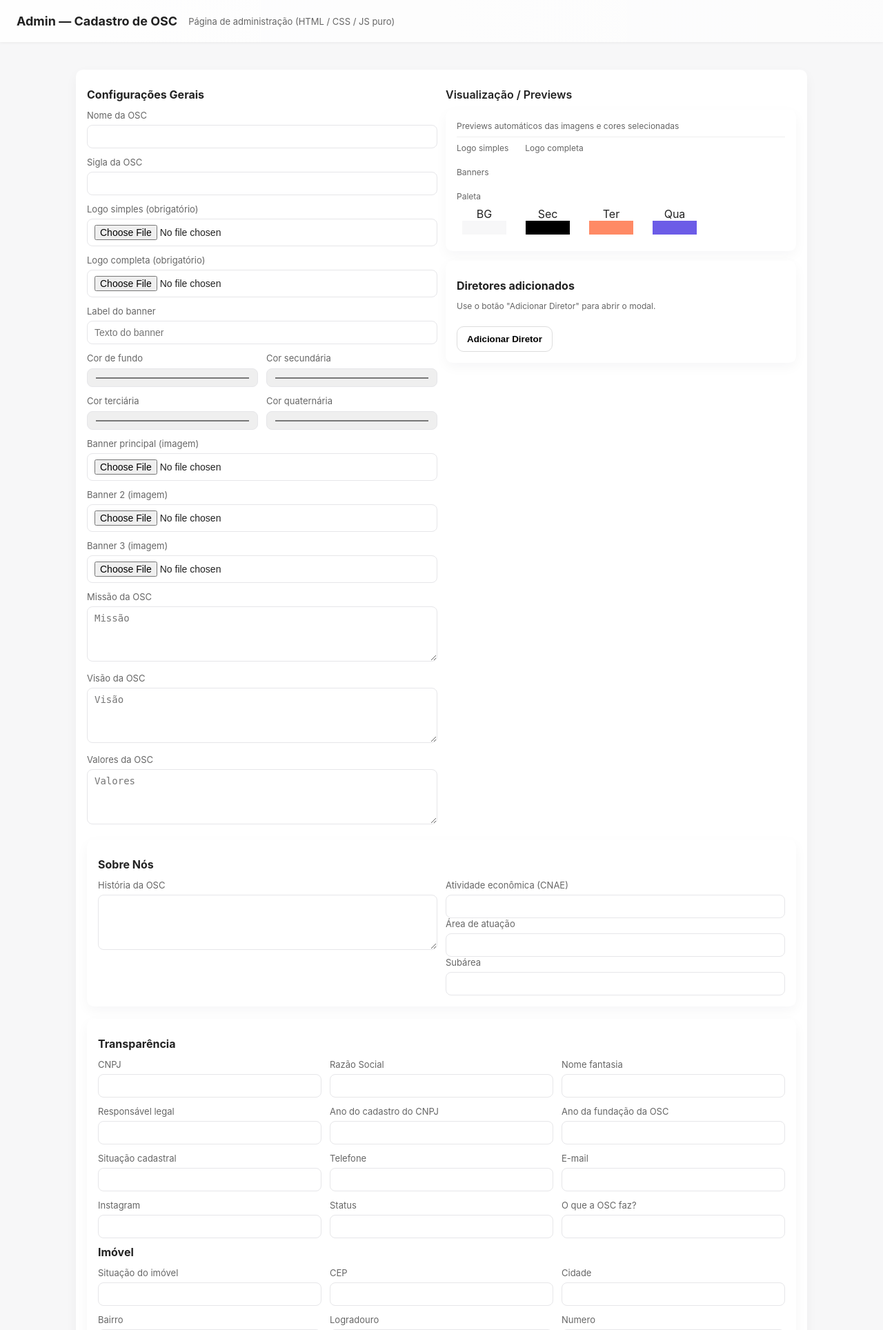
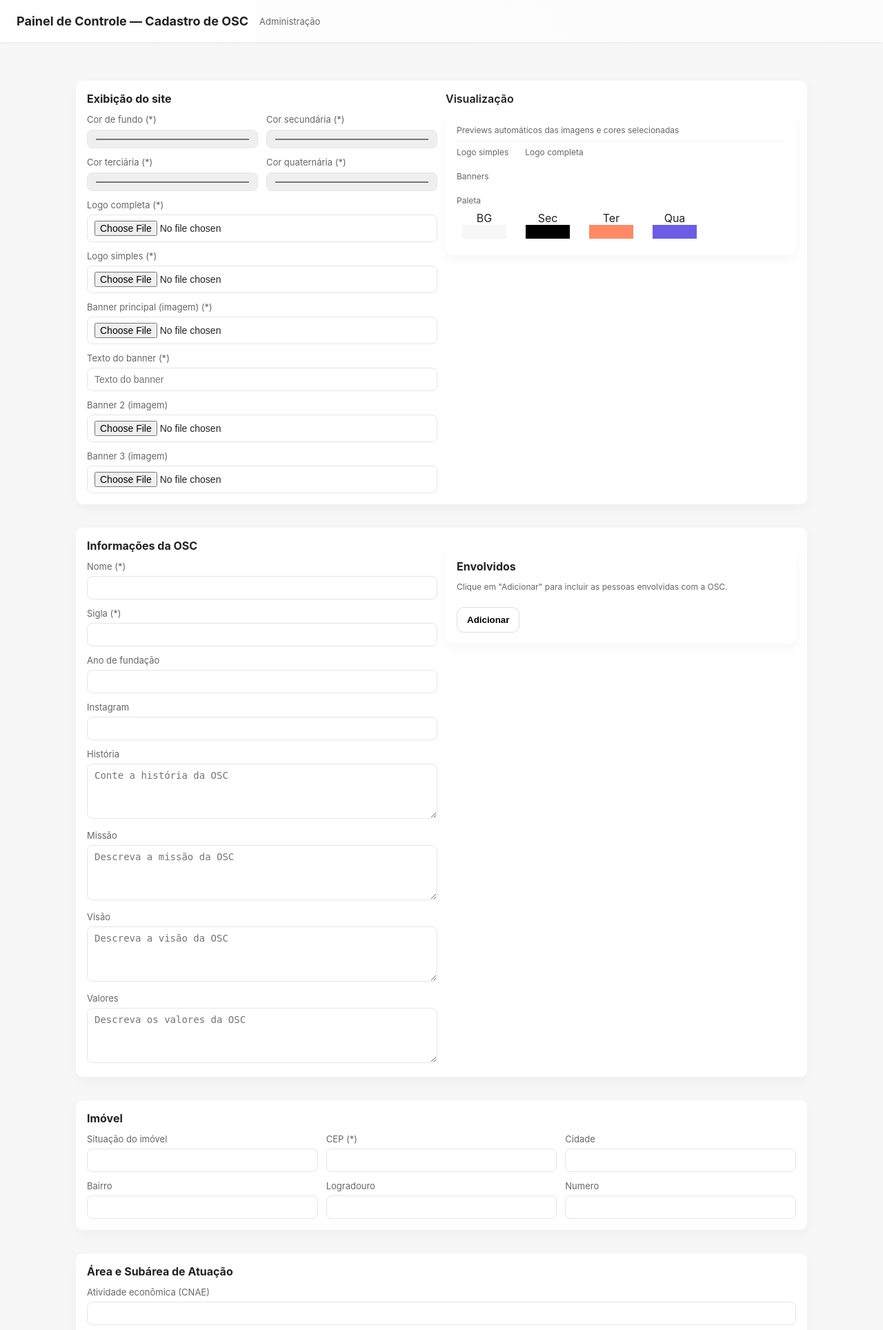
Before and after one commit to Pedro25camposalves/oscs, a PHP site: page /cadastro_osc.php in a window 1280 px wide. Shown: the top 1928 px of the page at 69% size. Run offline with PHP 8.4, Linux system fonts and the light colour scheme.

Commit message:
fix: ajustes no front para melhor organização

```diff
--- a/cadastro_osc.php
+++ b/cadastro_osc.php
@@ -60,7 +60,7 @@
         }
 
         .card h2 {
-            margin: 10px 0 12px 0;
+            margin: 0 0 12px 0;
             font-size: 16px
         }
 
@@ -244,62 +244,55 @@
 
 <body>
     <header>
-        <h1>Admin — Cadastro de OSC</h1>
-        <div class="muted">Página de administração (HTML / CSS / JS puro)</div>
+        <h1>Painel de Controle — Cadastro de OSC</h1>
+        <div class="muted">Administração</div>
     </header>
 
     <main>
-        <form id="oscForm" class="card" onsubmit="event.preventDefault();saveData()">
 
+        <form id="oscForm" onsubmit="event.preventDefault();saveData()">
+            <!-- SEÇÃO 1 -->
+            <div style="margin-top:16px" class="card">
                 <div class="grid cols-2">
+                    <!-- LADO ESQUERDO -->
                     <div>
-                    <h2>Configurações Gerais</h2>
+                        <h2>Exibição do site</h2>
                         <div class="grid">
-                        <div>
-                            <label for="nomeOsc">Nome da OSC</label>
-                            <input id="nomeOsc" type="text" />
+                            <div class="row">
+                               <div style="flex:1">
+                                    <label for="bgColor">Cor de fundo (*)</label>
+                                   <input id="bgColor" type="color" value="#f7f7f8" required />
+                                </div>
+                                <div style="flex:1">
+                                    <label for="secColor">Cor secundária (*)</label>
+                                    <input id="secColor" type="color" value="#0a6" required />
+                                </div>
+                            </div>
+                            <div class="row">
+                                <div style="flex:1">
+                                    <label for="terColor">Cor terciária (*)</label>
+                                    <input id="terColor" type="color" value="#ff8a65" required />
+                                </div>
+                                <div style="flex:1">
+                                    <label for="quaColor">Cor quaternária (*)</label>
+                                    <input id="quaColor" type="color" value="#6c5ce7" required />
+                                </div>
                             </div>
                             <div>
-                            <label for="sigla">Sigla da OSC</label>
-                            <input id="sigla" type="text" />
+                                <label for="logoCompleta">Logo completa (*)</label>
+                                <input id="logoCompleta" type="file" accept="image/*" required />
                             </div>
                             <div>
-                            <label for="logoSimples">Logo simples (obrigatório)</label>
+                                <label for="logoSimples">Logo simples (*)</label>
                                 <input id="logoSimples" type="file" accept="image/*" required />
                             </div>
                             <div>
-                            <label for="logoCompleta">Logo completa (obrigatório)</label>
-                            <input id="logoCompleta" type="file" accept="image/*" required />
+                                <label for="banner1">Banner principal (imagem) (*)</label>
+                                <input id="banner1" type="file" accept="image/*" required />
                             </div>
                             <div>
-                            <label for="labelBanner">Label do banner</label>
-                            <input id="labelBanner" type="text" placeholder="Texto do banner" />
-                        </div>
-                        <div class="row">
-                            <div style="flex:1">
-                                <label for="bgColor">Cor de fundo</label>
-                                <input id="bgColor" type="color" value="#f7f7f8" />
-                            </div>
-                            <div style="flex:1">
-                                <label for="secColor">Cor secundária</label>
-                                <input id="secColor" type="color" value="#0a6" />
-                            </div>
-                        </div>
-
-                        <div class="row">
-                            <div style="flex:1">
-                                <label for="terColor">Cor terciária</label>
-                                <input id="terColor" type="color" value="#ff8a65" />
-                            </div>
-                            <div style="flex:1">
-                                <label for="quaColor">Cor quaternária</label>
-                                <input id="quaColor" type="color" value="#6c5ce7" />
-                            </div>
-                        </div>
-
-                        <div>
-                            <label for="banner1">Banner principal (imagem)</label>
-                            <input id="banner1" type="file" accept="image/*" />
+                                <label for="labelBanner">Texto do banner (*)</label>
+                                <input id="labelBanner" type="text" placeholder="Texto do banner" required />
                             </div>
                             <div>
                                 <label for="banner2">Banner 2 (imagem)</label>
@@ -309,25 +302,12 @@
                                 <label for="banner3">Banner 3 (imagem)</label>
                                 <input id="banner3" type="file" accept="image/*" />
                             </div>
-
-                        <div>
-                            <label for="missao">Missão da OSC</label>
-                            <textarea id="missao" placeholder="Missão"></textarea>
-                        </div>
-                        <div>
-                            <label for="visao">Visão da OSC</label>
-                            <textarea id="visao" placeholder="Visão"></textarea>
-                        </div>
-                        <div>
-                            <label for="valores">Valores da OSC</label>
-                            <textarea id="valores" placeholder="Valores"></textarea>
-                        </div>
-
                         </div>
                     </div>
 
+                    <!-- LADO DIREITO -->
                     <div>
-                    <h2 class="section-title">Visualização / Previews</h2>
+                        <h2 class="section-title">Visualização</h2>
                         <div class="card">
                             <div class="small">Previews automáticos das imagens e cores selecionadas</div>
                             <div class="divider"></div>
@@ -342,12 +322,10 @@
                                         <div class="images-preview" id="previewLogoCompleta"></div>
                                     </div>
                                 </div>
-
                                 <div style="margin-top:12px">
                                     <div class="small">Banners</div>
                                     <div class="images-preview" id="previewBanners"></div>
                                 </div>
-
                                 <div style="margin-top:12px">
                                     <div class="small">Paleta</div>
                                     <div class="row" id="colorSwatches">
@@ -365,94 +343,70 @@
                                         </div>
                                     </div>
                                 </div>
-
                             </div>
                         </div>
-
-                    <div style="margin-top:14px" class="card">
-                        <h2>Diretores adicionados</h2>
-                        <div class="small">Use o botão "Adicionar Diretor" para abrir o modal.</div>
-                        <div class="directors-list" id="directorsList"></div>
-                        <div style="margin-top:10px">
-                            <button type="button" class="btn btn-ghost" id="openDirectorModal">Adicionar Diretor</button>
-                        </div>
-                    </div>
-
-                </div>
-            </div>
-
-            <div class="card">
-                <h2>Sobre Nós</h2>
-                <div class="grid cols-2">
-                    <div>
-                        <label for="historia">História da OSC</label>
-                        <textarea id="historia"></textarea>
-                    </div>
-                    <div>
-                        <label for="cnae">Atividade econômica (CNAE)</label>
-                        <input id="cnae" type="text" />
-                        <label for="area">Área de atuação</label>
-                        <input id="area" type="text" />
-                        <label for="subarea">Subárea</label>
-                        <input id="subarea" type="text" />
                     </div>
                 </div>
             </div>
 
-            <div class="card">
-                <h2>Transparência</h2>
-                <div class="grid cols-3">
+            <!-- SEÇÃO 2 -->
+            <div style="margin-top:16px" class="card">
+                <div class="grid cols-2">
+                    <!-- LADO ESQUERDO -->
                     <div>
-                        <label for="CNPJ">CNPJ</label>
-                        <input id="CNPJ" type="text" />
+                        <h2>Informações da OSC</h2>
+                        <div class="grid">
+                            <div>
+                                <label for="nomeOsc">Nome (*)</label>
+                                <input id="nomeOsc" type="text" required />
                             </div>
                             <div>
-                        <label for="razaoSocial">Razão Social</label>
-                        <input id="razaoSocial" type="text" />
+                                <label for="sigla">Sigla (*)</label>
+                                <input id="sigla" type="text" required />
                             </div>
                             <div>
-                        <label for="nomeFantasia">Nome fantasia</label>
-                        <input id="nomeFantasia" type="text" />
-                    </div>
-                    <div>
-                        <label for="responsavelLegal">Responsável legal</label>
-                        <input id="responsavelLegal" type="text" />
-                    </div>
-                    <div>
-                        <label for="anoCNPJ">Ano do cadastro do CNPJ</label>
-                        <input id="anoCNPJ" type="text" />
-                    </div>
-                    <div>
-                        <label for="anoFundacao">Ano da fundação da OSC</label>
-                        <input id="anoFundacao" type="text" />
-                    </div>
-                    <div>
-                        <label for="situacaoCadastral">Situação cadastral</label>
-                        <input id="situacaoCadastral" type="text" />
-                    </div>
-                    <div>
-                        <label for="telefone">Telefone</label>
-                        <input id="telefone" type="text" />
-                    </div>
-                    <div>
-                        <label for="email">E-mail</label>
-                        <input id="email" type="text" />
+                                <label for="anoFundacao">Ano de fundação</label>
+                                <input id="anoFundacao" inputmode="numeric" type="text" />
                             </div>
                             <div>
                                 <label for="instagram">Instagram</label>
                                 <input id="instagram" type="text" />
                             </div>
                             <div>
-                        <label for="status">Status</label>
-                        <input id="status" type="text" />
+                                <label for="historia">História</label>
+                                <textarea id="historia" placeholder="Conte a história da OSC"></textarea>
                             </div>
                             <div>
-                        <label for="oQueFaz">O que a OSC faz?</label>
-                        <input id="oQueFaz" type="text" />
+                                <label for="missao">Missão</label>
+                                <textarea id="missao" placeholder="Descreva a missão da OSC"></textarea>
+                            </div>
+                            <div>
+                                <label for="visao">Visão</label>
+                                <textarea id="visao" placeholder="Descreva a visão da OSC"></textarea>
+                            </div>
+                            <div>
+                                <label for="valores">Valores</label>
+                                <textarea id="valores" placeholder="Descreva os valores da OSC"></textarea>
+                            </div>
                         </div>
                     </div>
 
-                <!-- DADOS DO IMÓVEL -->
+                    <!-- LADO DIREITO -->
+                    <div>
+                        <div style="margin-top:14px" class="card">
+                            <h2>Envolvidos</h2>
+                            <div class="small">Clique em "Adicionar" para incluir as pessoas envolvidas com a OSC.</div>
+                            <div class="directors-list" id="directorsList"></div>
+                            <div style="margin-top:10px">
+                                <button type="button" class="btn btn-ghost" id="openDirectorModal">Adicionar</button>
+                            </div>
+                        </div>
+                    </div>
+                </div>
+            </div>
+
+            <!-- SEÇÃO 3 -->
+            <div style="margin-top:16px" class="card">
                 <h2>Imóvel</h2>
                 <div class="grid cols-3">
                     <div>
@@ -460,8 +414,8 @@
                         <input id="situacaoImovel" type="text" />
                     </div>
                     <div>
-                        <label for="cep">CEP</label>
-                        <input id="cep" type="text" />
+                        <label for="cep">CEP (*)</label>
+                        <input id="cep" inputmode="numeric" type="text" />
                     </div>
                     <div>
                         <label for="cidade">Cidade</label>
@@ -477,25 +431,90 @@
                     </div>
                     <div>
                         <label for="numero">Numero</label>
-                        <input id="numero" type="text" />
+                        <input id="numero" inputmode="numeric" type="text" />
                     </div>
                 </div>
             </div>
 
+            <!-- SEÇÃO 4 -->
+            <div style="margin-top:16px" class="card">
+                <h2>Área e Subárea de Atuação</h2>
+                <div style="margin-top: 10px;">
+                    <label for="cnae">Atividade econômica (CNAE)</label>
+                    <input id="cnae" type="text" />
+                </div>
+                <div style="margin-top: 10px;">
+                    <label for="area">Área de atuação</label>
+                    <input id="area" type="text" />
+                </div>
+                <div style="margin-top: 10px;">
+                    <label for="subarea">Subárea</label>
+                    <input id="subarea" type="text" />
+                </div>
+            </div>
+
+            <!-- SEÇÃO 5 -->
+            <div style="margin-top:16px" class="card">
+                <h2>Transparência</h2>
+                <div class="grid cols-3">
+                    <div>
+                        <label for="CNPJ">CNPJ (*)</label>
+                        <input id="CNPJ" inputmode="numeric" type="text" required />
+                    </div>
+                    <div>
+                        <label for="razaoSocial">Razão Social</label>
+                        <input id="razaoSocial" type="text" />
+                    </div>
+                    <div>
+                        <label for="nomeFantasia">Nome fantasia</label>
+                        <input id="nomeFantasia" type="text" />
+                    </div>
+                    <div>
+                        <label for="anoCNPJ">Ano de cadastro do CNPJ</label>
+                        <input id="anoCNPJ" inputmode="numeric" type="text" />
+                    </div>
+                    <div>
+                        <label for="responsavelLegal">Responsável legal</label>
+                        <input id="responsavelLegal" type="text" />
+                    </div>
+                    <div>
+                        <label for="situacaoCadastral">Situação cadastral</label>
+                        <input id="situacaoCadastral" type="text" />
+                    </div>
+                    <div>
+                        <label for="telefone">Telefone</label>
+                        <input id="telefone" inputmode="numeric" type="text" />
+                    </div>
+                    <div>
+                        <label for="email">E-mail</label>
+                        <input id="email" type="text" />
+                    </div>
+                    <div>
+                        <label for="status">Status</label>
+                        <input id="status" type="text" />
+                    </div>
+                </div>
+                <div style="margin-top: 10px;">
+                    <label for="oQueFaz">O que a OSC faz?</label>
+                    <textarea id="oQueFaz" placeholder="Descreva a finalidade da OSC"></textarea>
+                </div>
+            </div>
+
+            <!-- BOTÕES -->
+            <div style="margin-top:16px" class="card">
                 <footer>
-                <div class="small muted">Os campos de logo simples e logo completa são obrigatórios.</div>
+                    <div class="small muted">Certifique-se de preencher todos os campos obrigatórios (*) antes de cadastrar</div>
                     <div style="display:flex; gap:8px">
-                    <button type="button" class="btn" onclick="resetForm()">Limpar</button>
-                    <button type="submit" class="btn btn-primary">Salvar informações da OSC</button>
+                        <button type="button" class="btn" onclick="resetForm()">LIMPAR</button>
+                        <button type="submit" class="btn btn-primary">CADASTRAR OSC</button>
                     </div>
                 </footer>
-
+            </div>
         </form>
 
-        <!-- output area -->
+        <!-- EXIBIÇÃO DO JSON PARA TESTE -->
         <div style="margin-top:16px" class="card">
-            <h2>JSON gerado</h2>
-            <div class="small">Ao salvar, os dados são agregados em um JSON. Você pode baixar ou copiar.</div>
+            <h2>JSON DE CADASTRO GERADO</h2>
             <div class="divider"></div>
             <pre id="jsonOut" class="json-out">{}</pre>
             <div style="margin-top:8px; display:flex; gap:8px">
@@ -505,13 +524,13 @@
 
     </main>
 
-    <!-- modal director -->
+    <!-- MODAL DOS ENVOLVIDOS -->
     <div id="modalBackdrop" class="modal-backdrop">
-        <div class="modal" role="dialog" aria-modal="true" aria-label="Adicionar Diretor">
-            <h3>Adicionar Diretor</h3>
+        <div class="modal" role="dialog" aria-modal="true" aria-label="Adicionar Envolvido">
+            <h3>Adicionar Envolvido</h3>
             <div style="margin-top:8px" class="grid">
                 <div>
-                    <label for="dirFoto">Foto do diretor</label>
+                    <label for="dirFoto">Foto</label>
                     <input id="dirFoto" type="file" accept="image/*" />
                 </div>
                 <div>
@@ -520,7 +539,7 @@
                 </div>
                 <div>
                     <label for="dirTelefone">Telefone</label>
-                    <input id="dirTelefone" type="text" />
+                    <input id="dirTelefone" inputmode="numeric" type="text" />
                 </div>
                 <div>
                     <label for="dirFunc">Função</label>
```
Lines whose indentation alone changed are shown as unchanged.
